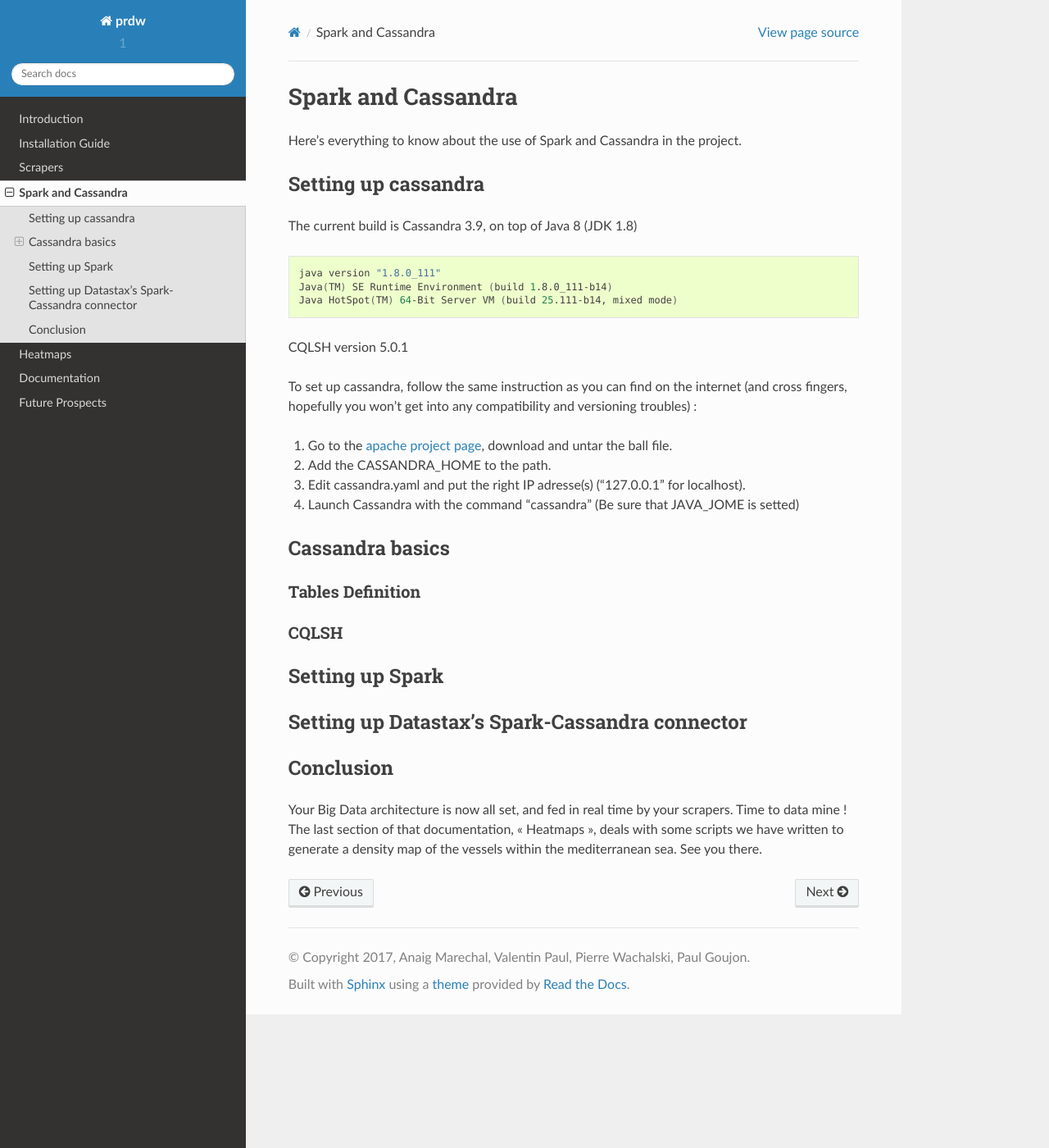
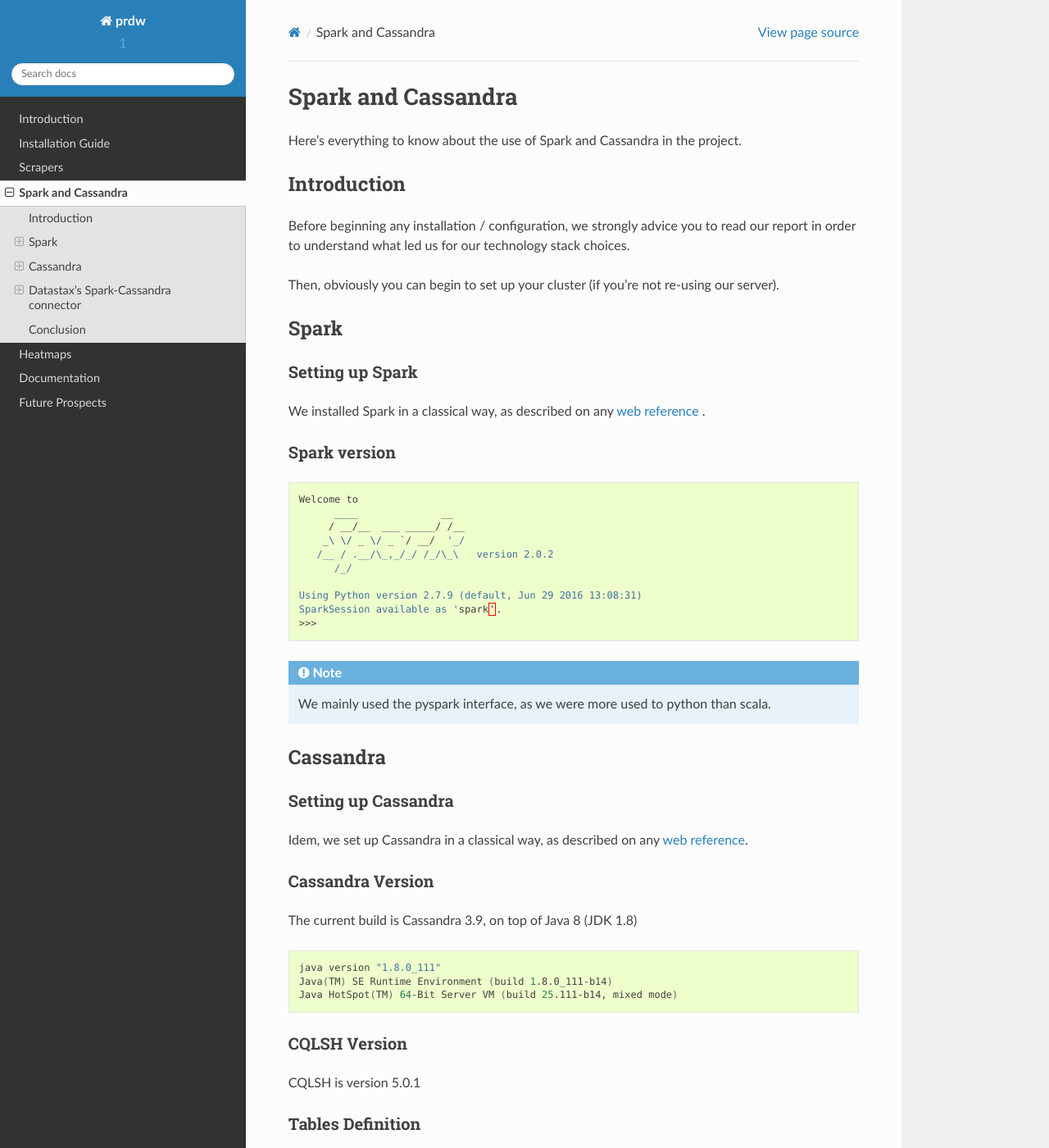
Before and after one commit to prBigData/documentation, a Sphinx documentation site: the page built from source/sparkcassandra.rst, in a window 1280 px wide and 1400 px high. Shown: the whole window at 82% size. Built offline with Sphinx 7.4.7 and the Read the Docs theme 2.0.0, drawn with Linux system fonts in a browser that asks for light colours; some of the changed text lies outside the part shown.

Commit message:
finished cassandra spark doc

```diff
--- a/source/installation.rst
+++ b/source/installation.rst
@@ -59,7 +59,7 @@
 
 .. warning::
 
-    Tip : MAKE SURE YOUR VIRTUAL ENV IS ALWAYS ACTIVATED WHEN YOU WORK ON THE PROJECT
+    Tip : always check the status (activated or not) of your virtual environment when working on your project
 
 
 =============================
--- a/source/sparkcassandra.rst
+++ b/source/sparkcassandra.rst
@@ -4,11 +4,57 @@
 
 Here's everything to know about the use of Spark and Cassandra in the project.
 
+============
+Introduction
+============
 
-********************
-Setting up cassandra
-********************
+Before beginning any installation / configuration, we strongly advice you to read our report in order to understand what led us for our technology stack choices.
 
+Then, obviously you can begin to set up your cluster (if you're not re-using our server).
+
+=====
+Spark
+=====
+
+Setting up Spark
+-----------------
+
+We installed Spark in a classical way, as described on any `web reference <http://spark.apache.org/docs/latest/spark-standalone.html>`_ .
+
+
+Spark version
+-------------
+
+.. code-block:: bash
+
+    Welcome to
+          ____              __
+         / __/__  ___ _____/ /__
+        _\ \/ _ \/ _ `/ __/  '_/
+       /__ / .__/\_,_/_/ /_/\_\   version 2.0.2
+          /_/
+
+    Using Python version 2.7.9 (default, Jun 29 2016 13:08:31)
+    SparkSession available as 'spark'.
+    >>>
+
+.. note::
+
+    We mainly used the pyspark interface, as we were more used to python than scala.
+
+
+=========
+Cassandra
+=========
+
+Setting up Cassandra
+--------------------
+
+Idem, we set up Cassandra in a classical way, as described on any `web reference <http://cassandra.apache.org/doc/latest/getting_started/index.html>`_.
+
+
+Cassandra Version
+-----------------
 The current build is Cassandra 3.9, on top of Java 8 (JDK 1.8)
 
 .. code-block:: bash
@@ -17,44 +63,55 @@
     Java(TM) SE Runtime Environment (build 1.8.0_111-b14)
     Java HotSpot(TM) 64-Bit Server VM (build 25.111-b14, mixed mode)
 
-CQLSH version 5.0.1
 
-To set up cassandra, follow the same instruction as you can find on the internet (and cross fingers, hopefully you won't get into any compatibility and versioning troubles) :
+CQLSH Version
+-------------
 
-#. Go to the `apache project page`_, download and untar the ball file.
-#. Add the CASSANDRA_HOME to the path.
-#. Edit cassandra.yaml and put the right IP adresse(s) ('127.0.0.1' for localhost).
-#. Launch Cassandra with the command 'cassandra' (Be sure that JAVA_JOME is setted)
-
-.. _apache project page: https://cassandra.apache.org/download/
-
-******************
-Cassandra basics
-******************
+CQLSH is version 5.0.1
 
 
-==================
 Tables Definition
-==================
+-----------------
 
-======
-CQLSH
-======
-
-****************
-Setting up Spark
-****************
+Once you are done setting up Cassandra, you can create your tables using the same syntax as in `https://github.com/prBigData/scraper/blob/master/cassandra/init_db.py <https://github.com/prBigData/scraper/blob/master/cassandra/init_db.py>`_ .
 
 
-***********************************************
-Setting up Datastax's Spark-Cassandra connector
-***********************************************
+Inserting into Cassandra
+------------------------
+
+Within the scraper scripts, you can find examples on how to insert into Cassandra `https://github.com/prBigData/scraper/blob/master/get_data.py <https://github.com/prBigData/scraper/blob/master/get_data.py>`_ .
 
 
+Important note on our tables structure
+--------------------------------------
+
+Again, you are adviced to read our report to understand what leds our tables structure thinking, what issue we encountered, and why we modified our structure from our original thoughts.
 
 
-**********
+====================================
+Datastax's Spark-Cassandra connector
+====================================
+
+In order to perform data analysis, Spark has to be connected to Cassandra through Datastax's open source connector.
+
+Setting up the connector
+------------------------
+
+We followed `Datastax's documentation <https://github.com/datastax/spark-cassandra-connector>`_ to set up the connector.
+
+
+Launching pyspark linking it to Cassandra
+-----------------------------------------
+
+Then to specify spark to connect to Cassandra while opening the pyspark prompt (for example), use :
+
+.. code-block:: bash
+
+    pyspark --conf spark.cassandra.connection.host=127.0.0.1 --packages datastax:spark-cassandra-connector:2.0.0-M2-s_2.10
+
+
+==========
 Conclusion
-**********
+==========
 
 Your Big Data architecture is now all set, and fed in real time by your scrapers. Time to data mine ! The last section of that documentation, "Heatmaps", deals with some scripts we have written to generate a density map of the vessels within the mediterranean sea. See you there.
```
Also changed, not shown: source/introduction.rst (+7 -0 lines).
